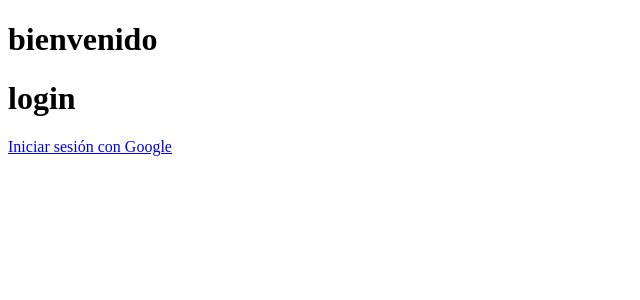
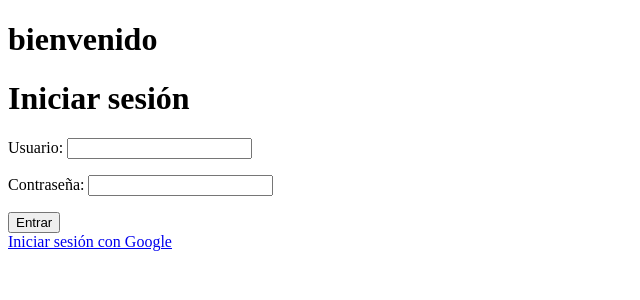
Before and after one commit to jonathan1173/really-nicaragua-2025, a Django app: page /users/login in a window 1280 px wide. Shown: the top 300 px of the page, without its empty margins (0-640 px from the left). Run offline with Django 5.2, Linux system fonts and the light colour scheme.

Commit message:
agregando un login y register mas funcional que el anterior

```diff
--- a/users/templates/users/login.html
+++ b/users/templates/users/login.html
@@ -1,8 +1,19 @@
 {% extends 'base.html' %}
+{% block content %}
+<h1>Iniciar sesión</h1>
 
-{% block content %}
+{% if messages %}
+  {% for message in messages %}
+    <p style="color: red;">{{ message }}</p>
+  {% endfor %}
+{% endif %}
 
-<h1>login</h1>
+<form method="post">
+  {% csrf_token %}
+  <p><label>Usuario:</label> <input type="text" name="username"></p>
+  <p><label>Contraseña:</label> <input type="password" name="password"></p>
+  <button type="submit">Entrar</button>
+</form>
+
 <a href="{% url 'social:begin' 'google-oauth2' %}">Iniciar sesión con Google</a>
-
 {% endblock %}
--- a/users/views.py
+++ b/users/views.py
@@ -1,25 +1,41 @@
 from django.shortcuts import render, redirect
 from django.contrib.auth import authenticate, login
+from django.contrib import messages
 from .forms import UserForm
 
 def page_register(request):
+    if request.user.is_authenticated:
+        return redirect('/')
+
     if request.method == "POST":
         form = UserForm(request.POST)
         if form.is_valid():
-            form.save()
+            user = form.save()
+            user.backend = 'django.contrib.auth.backends.ModelBackend'
+            login(request, user)
+            messages.success(request, "Registro exitoso. Has iniciado sesión.")
             return redirect('/')
+        else:
+            messages.error(request, "Por favor corrige los errores.")
     else:
         form = UserForm()
+
     return render(request, 'users/register.html', {'form': form})
 
 
 def page_login(request):
+    if request.user.is_authenticated:
+        return redirect('/')
+
     if request.method == "POST":
         username = request.POST.get("username")
         password = request.POST.get("password")
         user = authenticate(request, username=username, password=password)
         if user:
             login(request, user)
-            return redirect('/')  # ajustalo a tu vista principal
-        return render(request, 'users/login.html', {"error": "Credenciales inválidas"})
+            messages.success(request, "Inicio de sesión exitoso.")
+            return redirect('/')
+        else:
+            messages.error(request, "Credenciales inválidas")
+
     return render(request, 'users/login.html')
```
Also changed, not shown: users/forms.py (+8 -3 lines), users/templates/users/register.html (+8 -4 lines), db.sqlite3.
